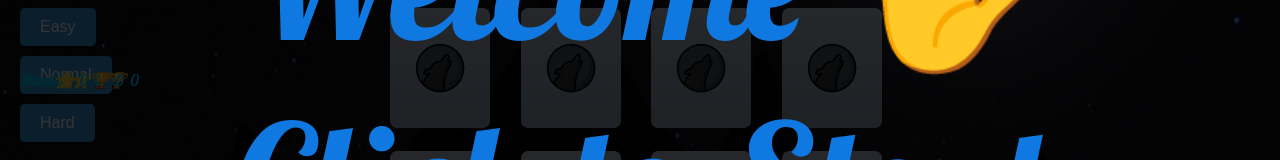
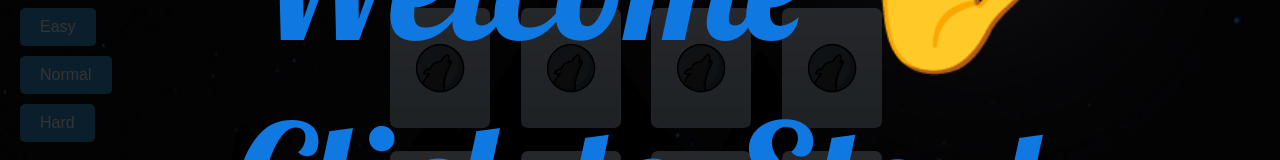
Before and after one commit to AhmadDoobi/match-the-cards, a website: page index.html in a window 1280 px wide. Shown: the part 320-480 px from the top of the page. Drawn offline with Linux system fonts and the light colour scheme; files whose address does not match are found by name.

```diff
--- a/index.html
+++ b/index.html
@@ -16,31 +16,6 @@
   <button id="normal-btn" class="difficulty-btn">Normal</button>
   <button id="hard-btn" class="difficulty-btn">Hard</button>
 </div>
-
-<div class="difficulty-buttons">
-  <em>Easy</em>
-  <em>⭐️</em>
-  <span id="easyWins">0</span>
-  <em>🏆</em>
-  <span id="bestEasyFlipsRecord">0</span>
-</div>
-
-<div class="difficulty-buttons">
-  <em>Normal</em>
-  <em>⭐️</em>
-  <span id="normalWins">0</span>
-  <em>🏆</em>
-  <span id="bestNormalFlipsRecord">0</span>
-</div>
-
-<div class="difficulty-buttons">
-  <em>Hard</em>
-  <em>⭐️</em>
-  <span id="hardWins">0</span>
-  <em>🏆</em>
-  <span id="bestHardFlipsRecord">0</span>
-</div>
-
 
 
 <body style="background-image: url('Assets/Images/background.jpg'); background-repeat: no-repeat; background-size: 100% 100%; background-attachment: fixed;">
```
